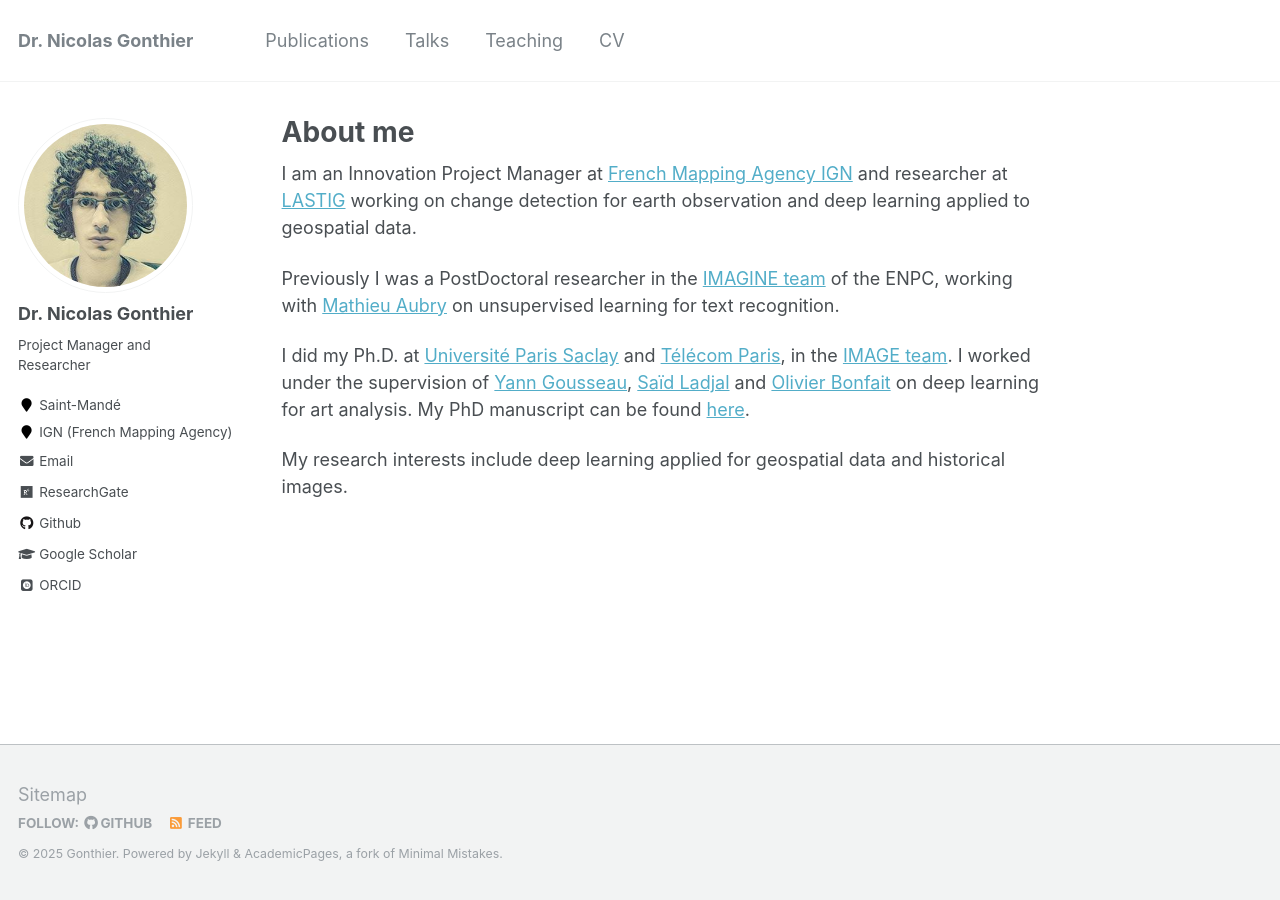
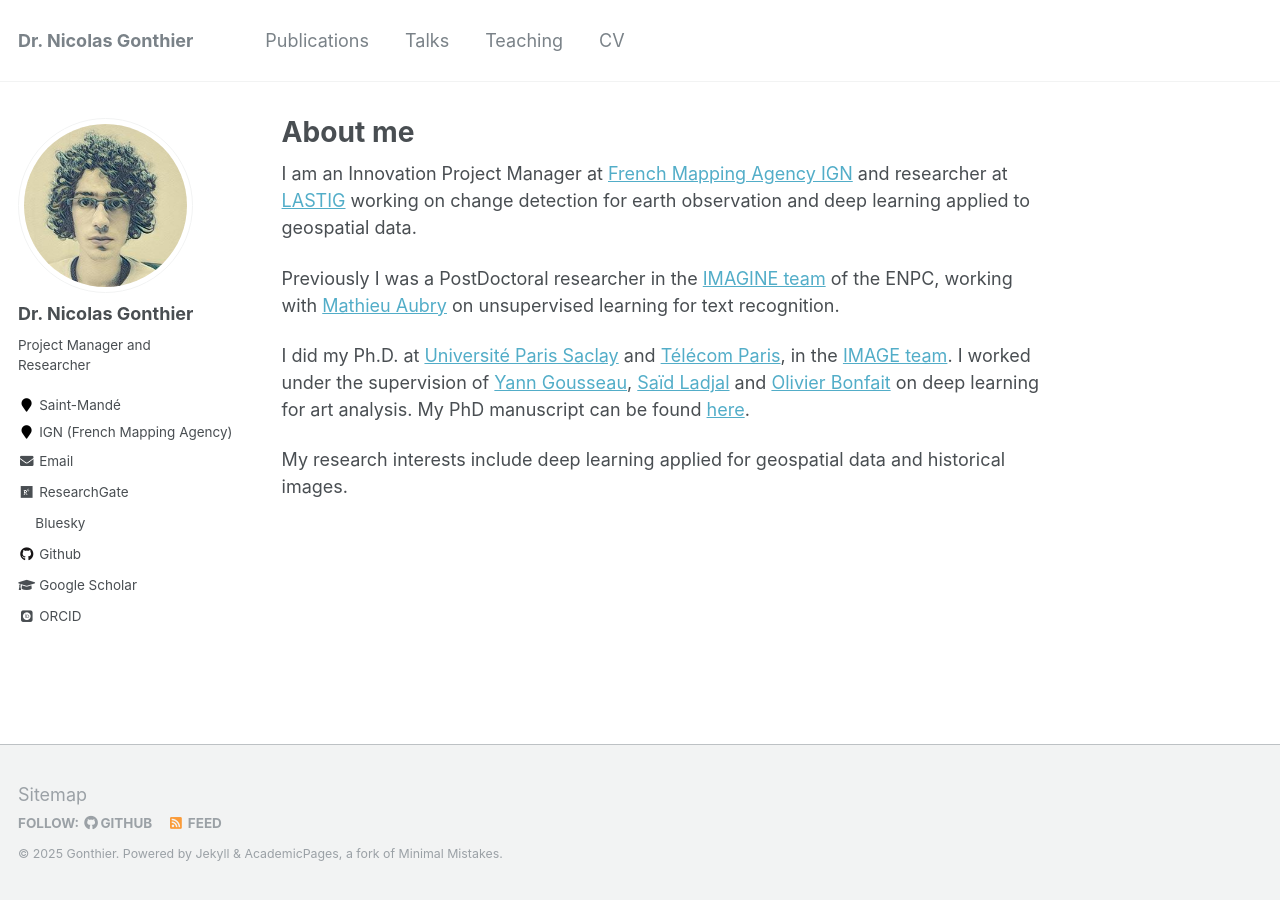
Before and after one commit to ngonthier/ngonthier.github.io, a Jekyll site: the page built from _pages/about.md, in a window 1280 px wide. Built offline with Jekyll 4.4.1, drawn with Linux system fonts in a browser that asks for light colours; some web fonts are replaced.

Commit message:
Update _config.yml

```diff
--- a/_config.yml
+++ b/_config.yml
@@ -109,7 +109,8 @@ author:
   stackoverflow    : # http://stackoverflow.com/users/123456/username
   steam            :
   tumblr           :
-  twitter          : "NicaoGr"
+  twitter          : # "NicaoGr"
+  bluesky          : "@nicaogr.bsky.social"
   vine             :
   weibo            :
   xing             :
```
